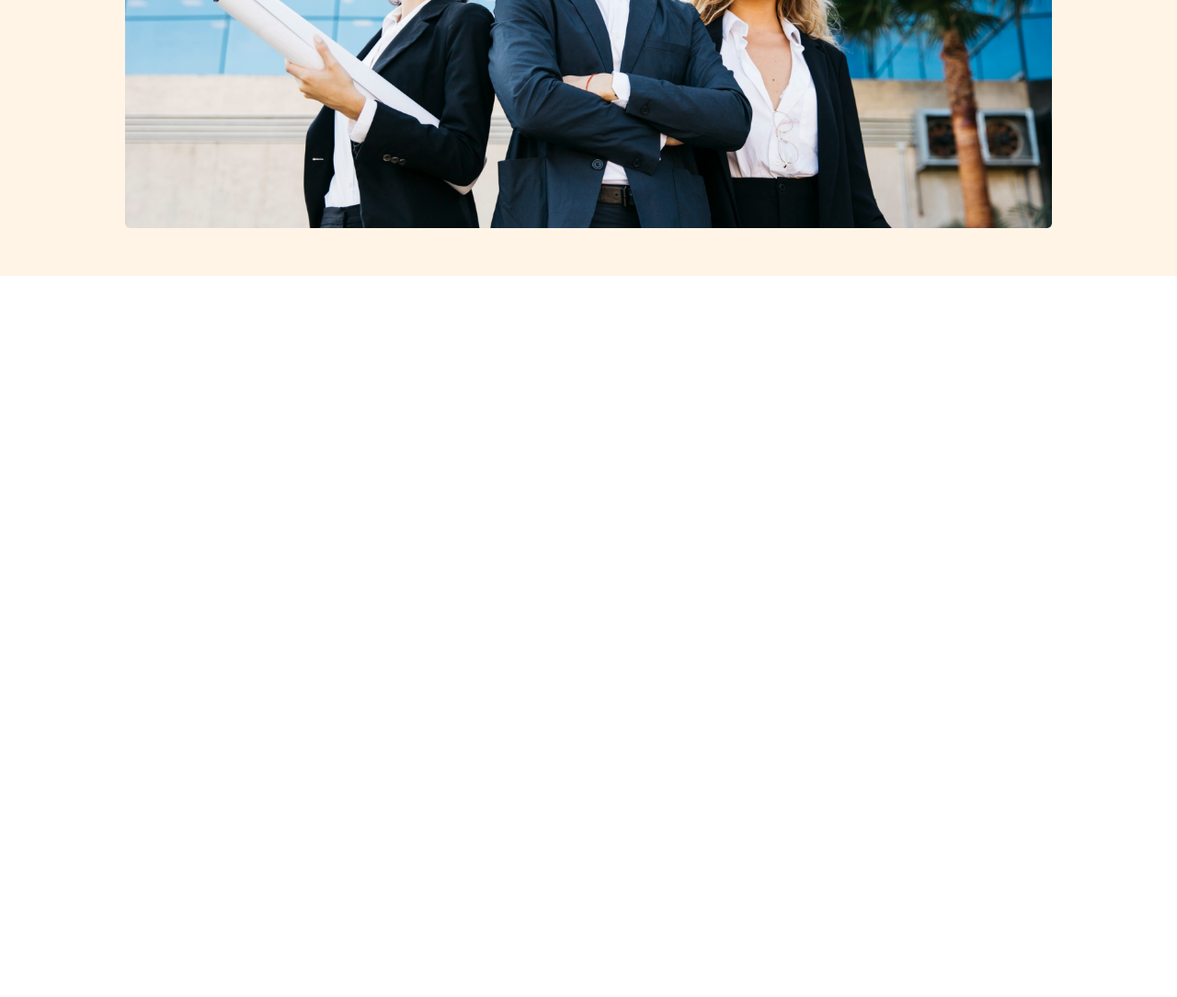
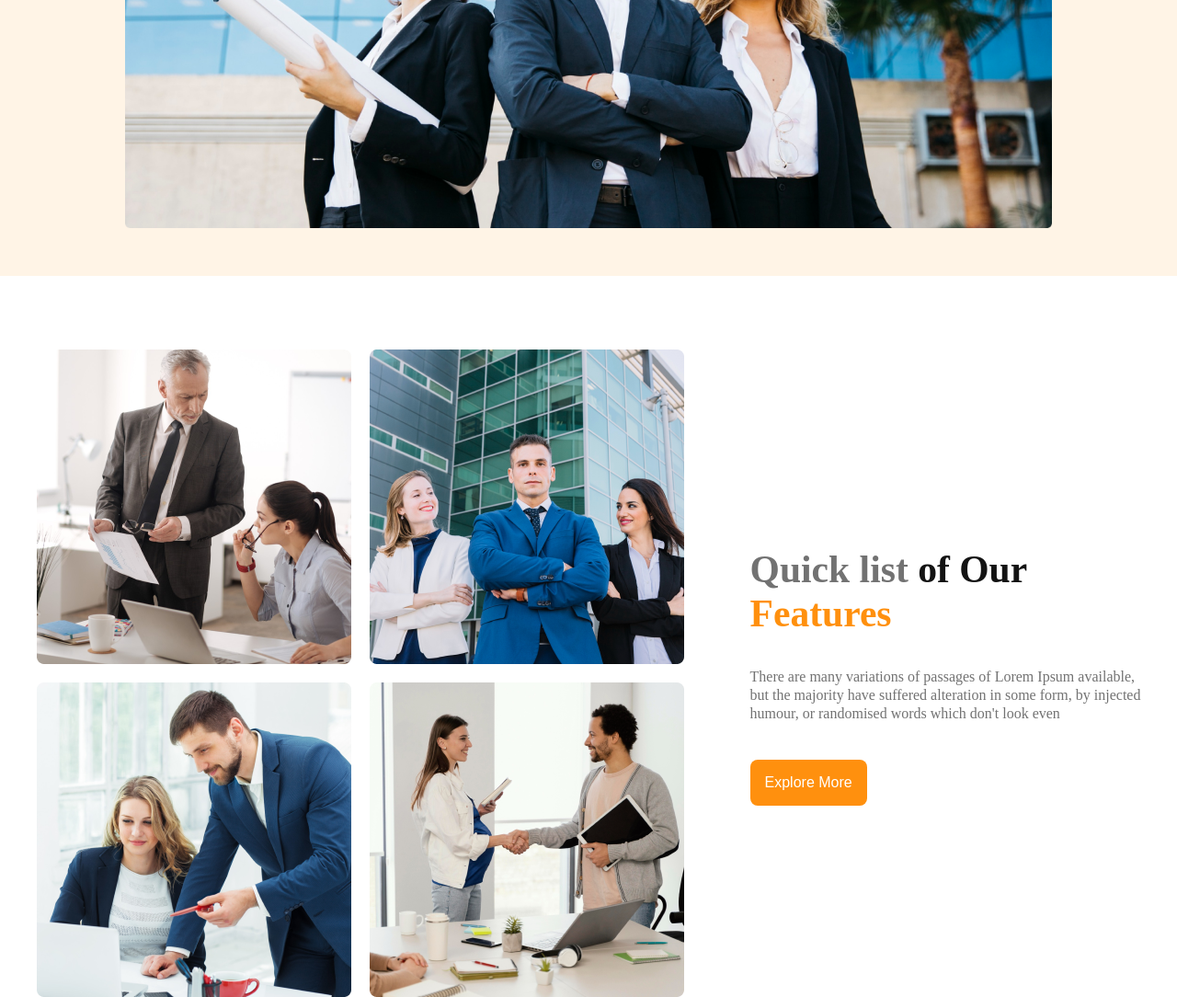
Before and after one commit to shimul811898/Architect-website, a plain HTML site: page index.html in a window 1280 px wide. Shown: the part 759-1843 px from the top of the page at 92% size. Before the commit the page ends 1059 px from the top, so only its background shows below. Drawn offline with Linux system fonts and the light colour scheme.

Commit message:
container sectio add

```diff
--- a/index.html
+++ b/index.html
@@ -33,6 +33,25 @@
         </div>
     </header>
 
+    <section class="container">
+
+        <div class="main-container display-flex">
+            <div class="container-img">
+                <img src="images/team1.png" alt="">
+                <img src="images/team2.png" alt="">
+                <img src="images/team3.png" alt="">
+                <img src="images/team4.png" alt="">
+            </div>
+            <div class="container-info">
+                    <h1 style="font-size: 2.6rem;color:#131313;"><span id="Quick">Quick list</span> of Our <br><span>Features</span></h1>
+                    <p>There are many variations of passages of Lorem Ipsum available,<br> but the majority have suffered alteration in some form, by injected <br> humour, or randomised words which don't look even</p>
+                    <button>Explore More</button>
+            </div>
+
+        </div>
+
+    </section>
+
 
 </body>
 
--- a/style/architect.css
+++ b/style/architect.css
@@ -75,6 +75,35 @@
     color: #727272;
 }
 
+
+ .main-container{
+    align-items: center;
+    justify-content: center;
+    margin-top: 5rem;
+ }
+
+ .container-img{
+    display: grid;
+    gap: 1.25rem;
+    grid-template-columns: repeat(2,1fr);
+ }
+.container-info{
+    margin-left:4.5rem;
+    margin-top: 20px;
+}
+.container-info p{
+    color: #727272;
+    margin:1.24rem 0 -0.5rem 0;
+    line-height: 1.25rem;
+    font-size: 1rem;
+}
+#Quick{
+    color: #727272;
+}
+span{
+    color: #FF900E;
+}
+
 @media screen and (max-width:576px){
 .navbar,.list{
       flex-direction: column;
@@ -82,7 +111,14 @@
 
     .list{
      gap: 20px;
-     margin-top: 20px;
-     margin-bottom: -20px;
 }
+ .container-img,.main-container{
+    display: block;
  }
+ .container-info{
+    text-align: center;
+    margin:0;
+ }
+
+
+ }
```
